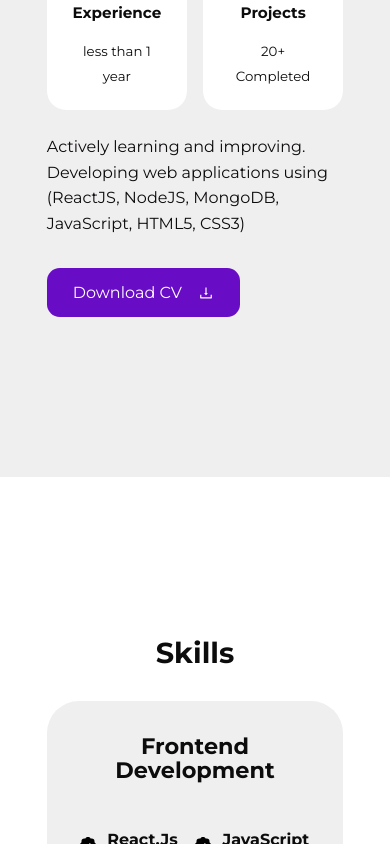
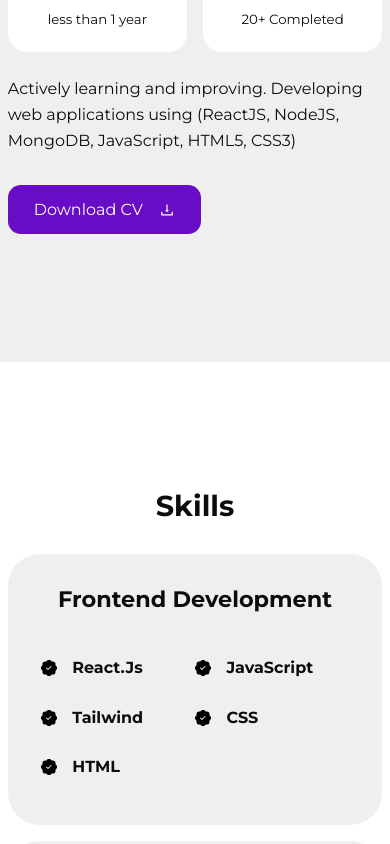
Before and after one commit to MohamedLebda/portfolio, a React (Create React App) app: page / in a window 390 px wide. Shown: the part 1156-2000 px from the top of the page. Built offline with nearby package versions, Linux system fonts and the light colour scheme.

Commit message:
responsiveness update

```diff
--- a/package.json
+++ b/package.json
@@ -1,7 +1,7 @@
 {
   "homepage": "http://MohamedLebda.github.io/portfolio",
   "name": "resume",
-  "version": "0.2.1",
+  "version": "0.2.2",
   "private": true,
   "dependencies": {
     "@emailjs/browser": "^3.11.0",
--- a/src/index.css
+++ b/src/index.css
@@ -21,7 +21,7 @@
 
   /* general container variables */
   --container-width-lg: 76%;
-  --container-width-md: 98%;
+  --container-width-md: 96%;
 
   /* border radius variables*/
   --border-radius-1: 1.2rem;
@@ -147,6 +147,38 @@ h6 {
 .btn.sm {
   padding: 0.5rem 1.2rem;
 }
+/* general container class*/
+.container {
+  width: var(--container-width-lg);
+  margin-inline: auto;
+  max-width: 1920px;
+}
+
+/*section */
+section {
+  padding: 10rem 0;
+  background: var(--color-light);
+  transition: var(--transition);
+  -webkit-transition: var(--transition);
+  -moz-transition: var(--transition);
+  -ms-transition: var(--transition);
+  -o-transition: var(--transition);
+}
+
+section:nth-child(even) {
+  background-color: var(--color-white);
+}
+
+section > h2 {
+  text-align: center;
+}
+
+section > p {
+  text-align: center;
+  margin: 0.5rem auto 4rem;
+  width: 40%;
+}
+
 /* tablets */
 @media (max-width: 1024px) {
   body {
@@ -193,34 +225,3 @@ h6 {
     width: var(--container-width-md);
   }
 }
-/* general container class*/
-.container {
-  width: var(--container-width-lg);
-  margin-inline: auto;
-  max-width: 1920px;
-}
-
-/*section */
-section {
-  padding: 10rem 0;
-  background: var(--color-light);
-  transition: var(--transition);
-  -webkit-transition: var(--transition);
-  -moz-transition: var(--transition);
-  -ms-transition: var(--transition);
-  -o-transition: var(--transition);
-}
-
-section:nth-child(even) {
-  background-color: var(--color-white);
-}
-
-section > h2 {
-  text-align: center;
-}
-
-section > p {
-  text-align: center;
-  margin: 0.5rem auto 4rem;
-  width: 40%;
-}
--- a/src/sections/education/education.css
+++ b/src/sections/education/education.css
@@ -75,6 +75,6 @@
     display: none !important;
   }
   .swiper {
-    width: auto !important;
+    padding: 0 0 2rem 0 !important;
   }
 }
--- a/src/sections/skills/skills.css
+++ b/src/sections/skills/skills.css
@@ -8,7 +8,7 @@
 }
 .skills__container > div {
   background: var(--color-light);
-  padding: 2.4rem 5rem;
+  padding: 2.4rem 4rem;
   border-radius: 2rem;
   border: 1px solid transparent;
   transition: var(--transition);
@@ -54,9 +54,7 @@
 .skills__details {
   display: flex;
   gap: 10%;
-}
-.skills__details-icon {
-  margin-top: 6px;
+  align-items: center;
 }
 
 /* tablets */
```
